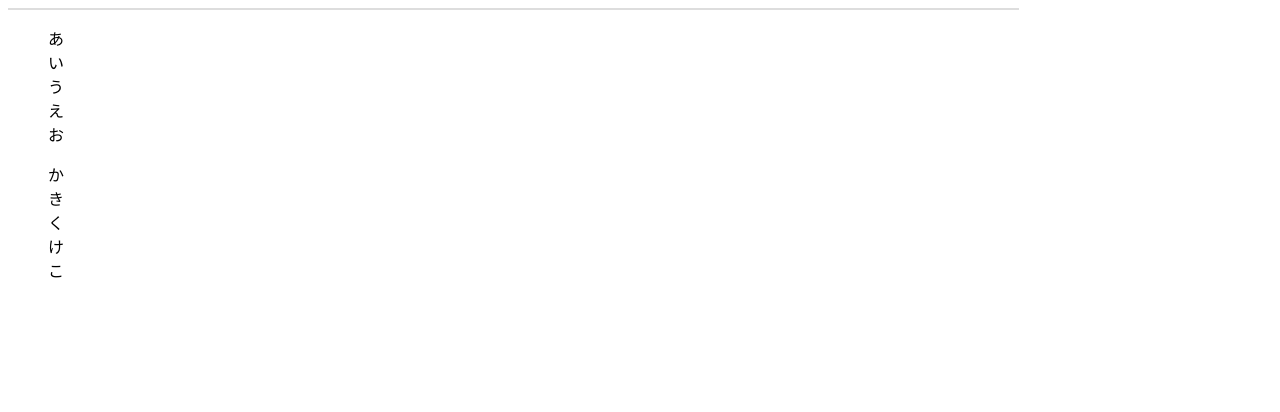
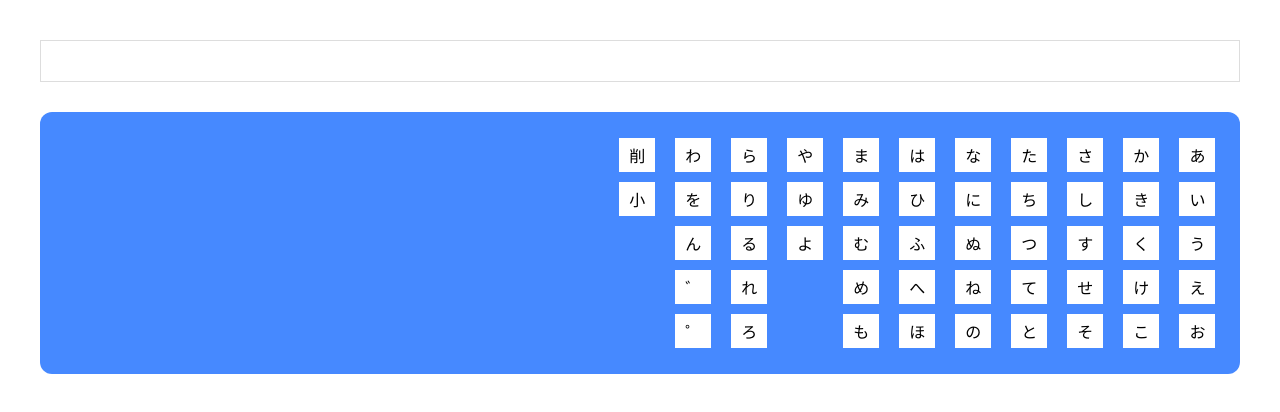
Before and after one commit to tmiya-dev/oop-with-javascript, a Nuxt app: page / in a window 1280 px wide. Shown: the top 412 px of the page. Built offline with nearby package versions, Linux system fonts and the light colour scheme.

Commit message:
update keyboard

```diff
--- a/components/Keyboard.vue
+++ b/components/Keyboard.vue
@@ -1,7 +1,7 @@
 <template>
-    <div>
+    <div class="keyboard">
         <dl v-for="row of keys">
-            <dd v-for="key of row">
+            <dd v-for="key of row" class="keyboard-button">
                 {{key}}
             </dd>
         </dl>
@@ -20,6 +20,22 @@ export default {
 }
 </script>
 
-<style scoped>
+<style lang="scss" scoped>
+
+.keyboard {
+  margin: 30px 0;
+  border-radius: 12px;
+  display: flex;
+  flex-direction: row-reverse;
+  background: #4689FF;
+  padding: 0 15px;
+
+  .keyboard-button {
+    background-color: #fff;
+    padding: 5px 10px;
+    margin: 10px;
+    cursor: pointer;
+  }
+}
 
 </style>
--- a/pages/index.vue
+++ b/pages/index.vue
@@ -22,6 +22,15 @@ export default {
       keys: [
         'あいうえお'.split(''),
         'かきくけこ'.split(''),
+        'さしすせそ'.split(''),
+        'たちつてと'.split(''),
+        'なにぬねの'.split(''),
+        'はひふへほ'.split(''),
+        'まみむめも'.split(''),
+        'やゆよ'.split(''),
+        'らりるれろ'.split(''),
+        'わをん゛゜'.split(''),
+        '削小'.split(''),
       ]
     }
   }
@@ -32,9 +41,14 @@ export default {
 <style lang="scss">
 
 .main-content {
-  width: 80%;
+  max-width: 95%;
+  margin: 40px auto;
+
 }
+
 .input-text {
   border: 1px solid #ddd;
+  padding: 20px 10px;
 }
+
 </style>
```
